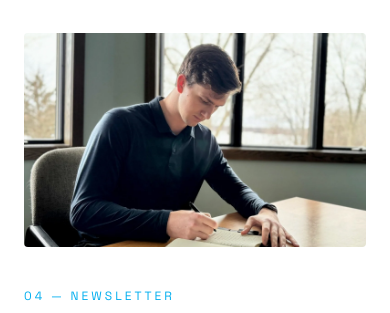
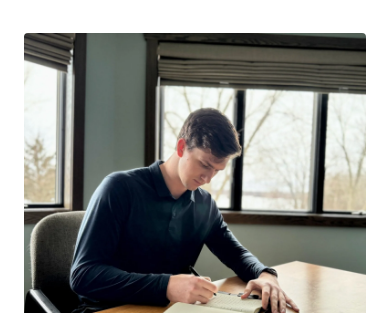
Before and after one commit to khersh111/kevin-site, a plain HTML site: page newsletter.html in a window 390 px wide. Shown: the part 67-380 px from the top of the page. Drawn offline with Linux system fonts and the light colour scheme.

Commit message:
Change newsletter page image to square aspect ratio on desktop and mobile

```diff
--- a/styles.css
+++ b/styles.css
@@ -1514,7 +1514,7 @@ img { max-width: 100%; display: block; }
 .newsletter-page-image img {
     width: 100%;
     border-radius: 4px;
-    aspect-ratio: 4/5;
+    aspect-ratio: 1/1;
     object-fit: cover;
 }
 
@@ -1978,7 +1978,7 @@ img { max-width: 100%; display: block; }
     .newsletter-page { padding: 100px 24px 60px; }
     .newsletter-page-layout { grid-template-columns: 1fr; gap: 40px; }
     .newsletter-page-image { order: -1; }
-    .newsletter-page-image img { aspect-ratio: 16/10; }
+    .newsletter-page-image img { aspect-ratio: 1/1; }
     .contact-page { padding: 120px 24px 60px; }
     .contact-layout { grid-template-columns: 1fr; gap: 40px; }
     .article-page { padding: 120px 24px 60px; }
```
